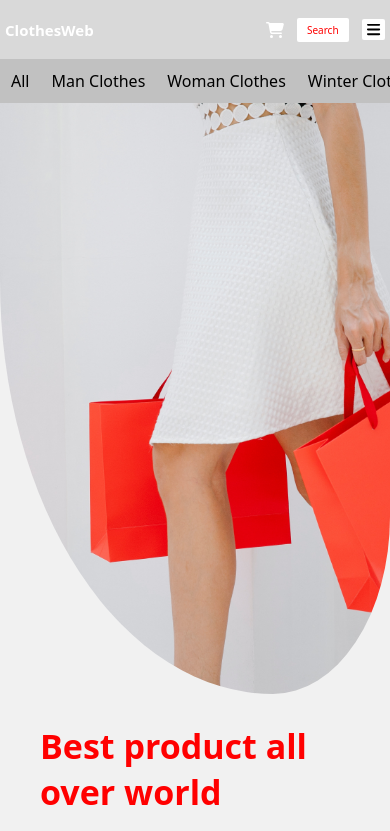
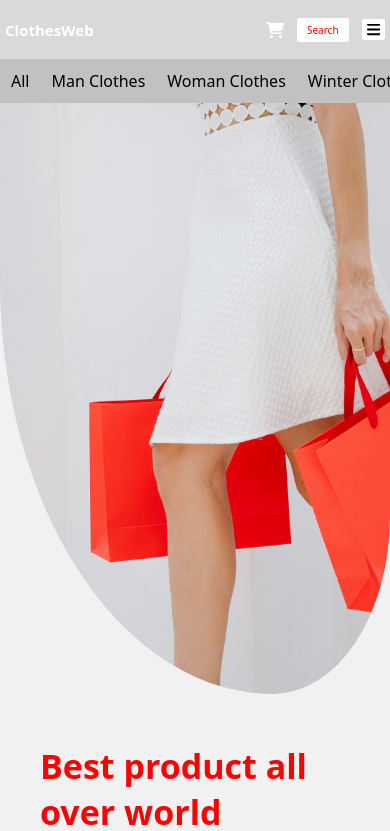
Before and after one commit to sonu464/react-cloth-ecommerce, a React (Vite) app: page / in a window 390 px wide. Shown: the top 831 px of the page. Built offline with nearby package versions, Linux system fonts and the light colour scheme.

Commit message:
Update Home.module.css

```diff
--- a/src/components/Pages/Home/Home.module.css
+++ b/src/components/Pages/Home/Home.module.css
@@ -72,6 +72,10 @@
     display: flex;
   }
 
+  .homeItem {
+    margin-top: 10%;
+  }
+
   .homeItem h1 {
     font-size: 34px;
   }
```
